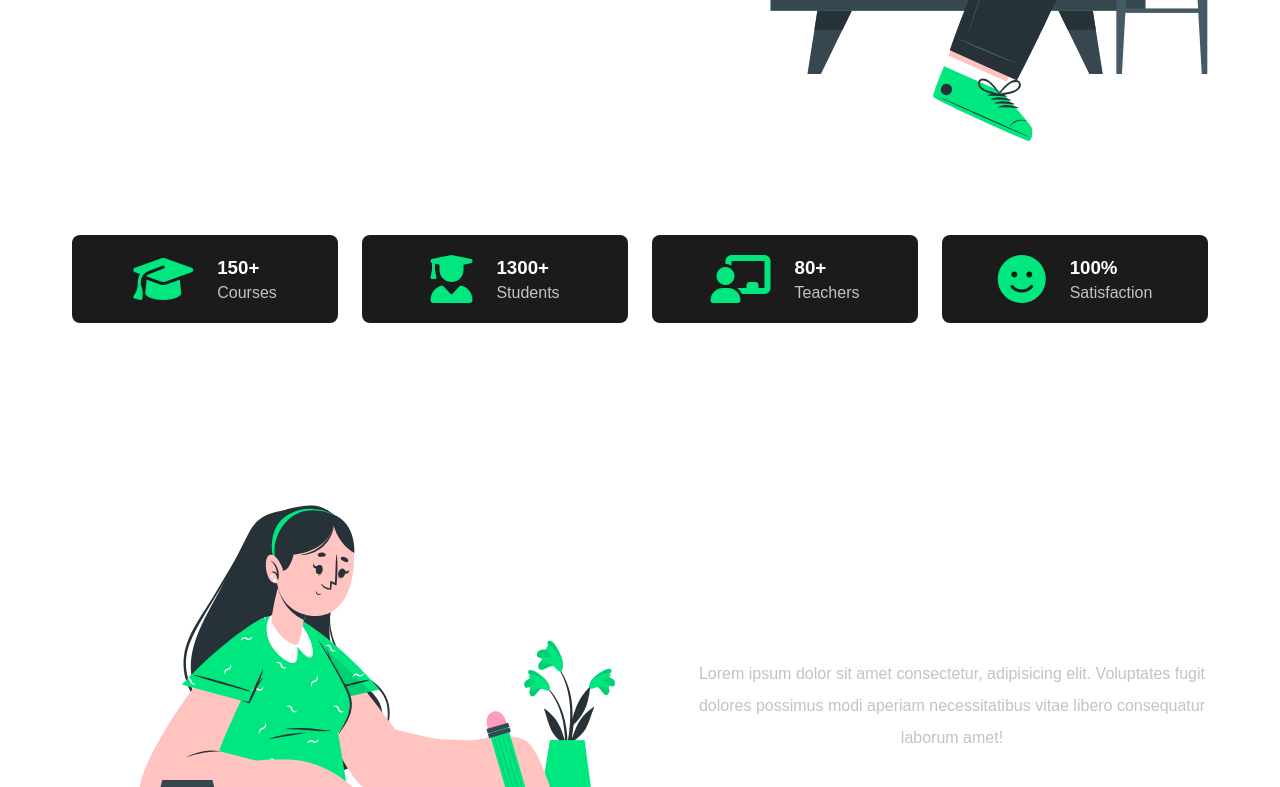
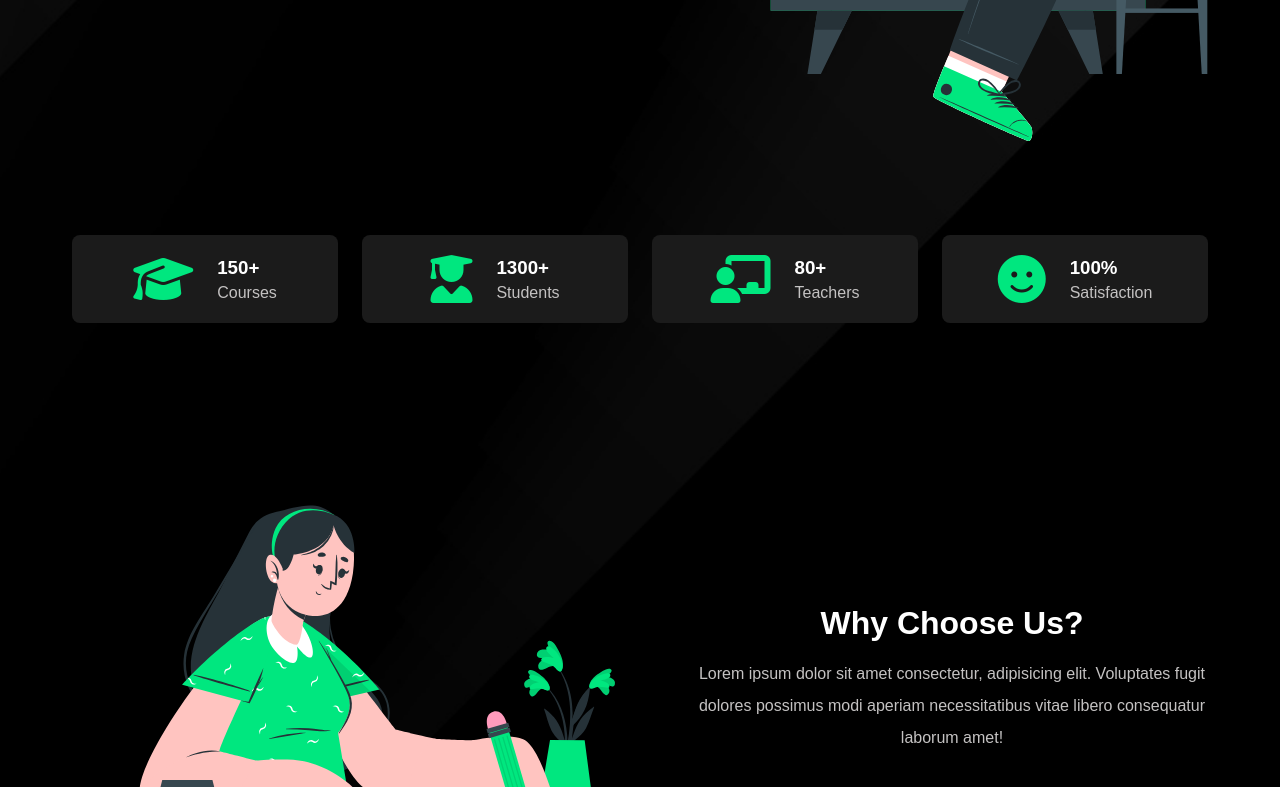
Before and after one commit to omarabaset11/Online-Education-Website, a plain HTML site: page index.html in a window 1280 px wide. Shown: the part 538-1325 px from the top of the page. Drawn offline with Linux system fonts and the light colour scheme.

Commit message:
change bacground path

```diff
--- a/assets/css/style.css
+++ b/assets/css/style.css
@@ -11,7 +11,7 @@
 }
 body{
     min-height: 100vh;
-    background-image: url(/my-project/assets/images/sl_0210121_40570_43.jpg);
+    background-image: url(/Online-Education-Website/assets/images/sl_0210121_40570_43.jpg);
     background-size: cover;
     background-position:center;
 }
```
